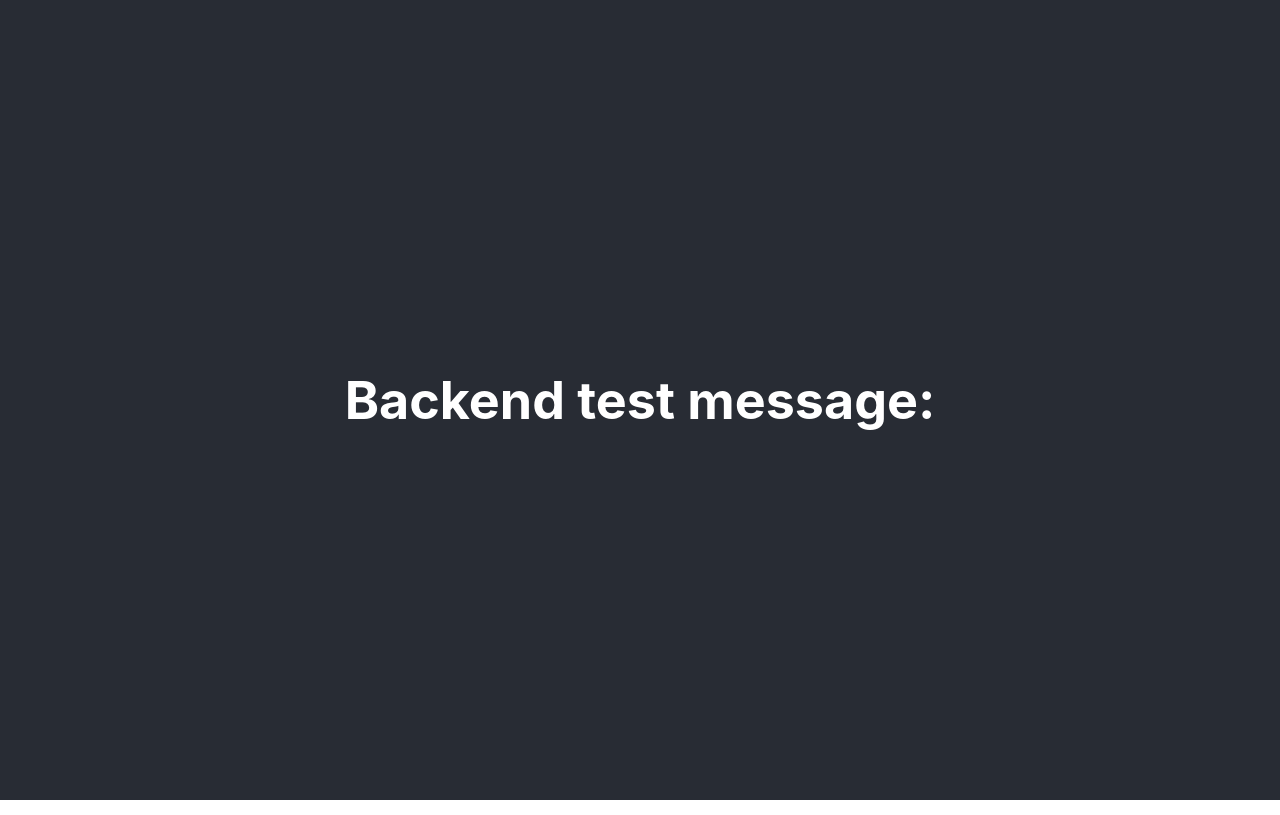
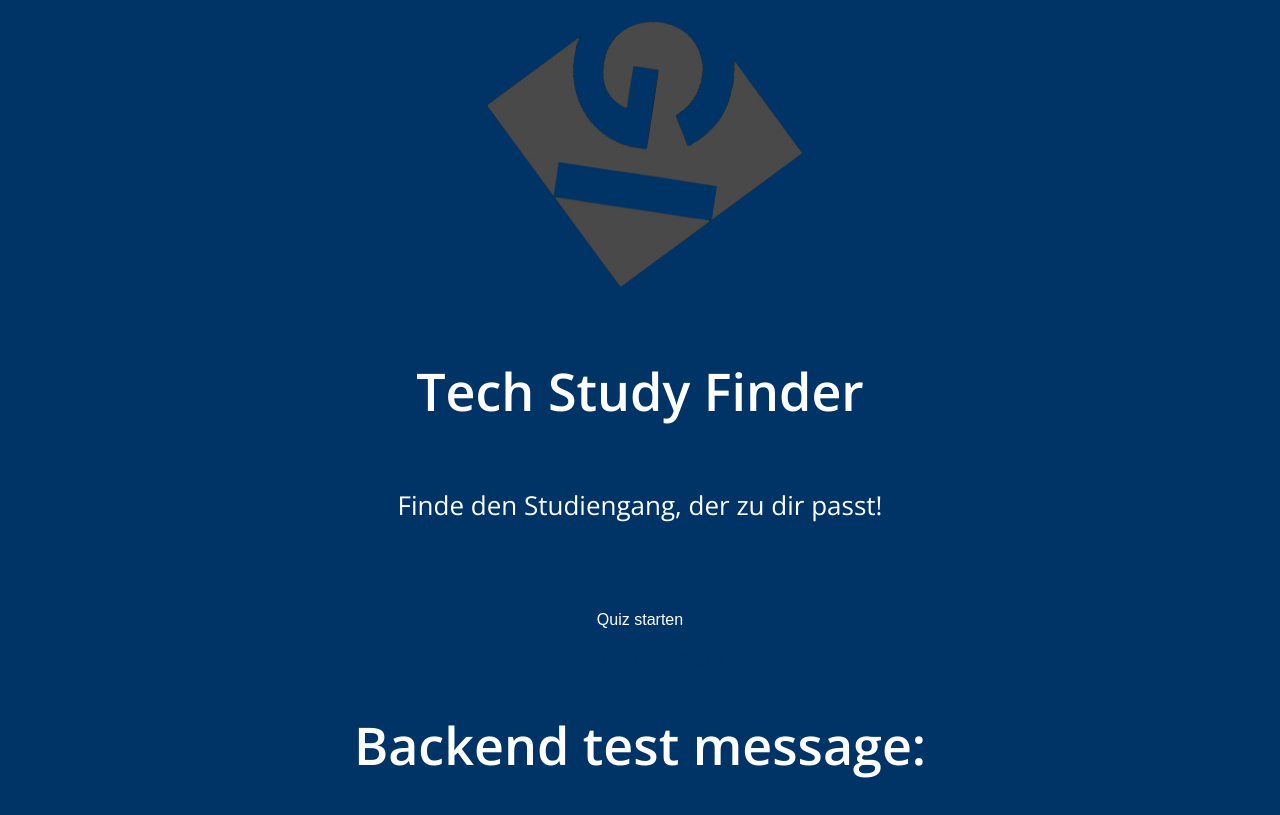
Before and after one commit to noadjamila/TechStudyFinder, a React (Create React App) app in the folder client/: page / in a window 1280 px wide. Built offline with nearby package versions, Linux system fonts and the light colour scheme; no server answers.

Commit message:
Implement design concept for GI-119

```diff
--- a/client/public/index.html
+++ b/client/public/index.html
@@ -40,4 +40,8 @@
       To create a production bundle, use `npm run build` or `yarn build`.
     -->
   </body>
+
+  <!-- Google Fonts: Open Sans und Roboto -->
+  <link href="https://fonts.googleapis.com/css2?family=Open+Sans:wght@400;600&family=Roboto:wght@400;500&display=swap" rel="stylesheet">
+
 </html>
--- a/client/src/App.css
+++ b/client/src/App.css
@@ -1,4 +1,32 @@
-.App {
+/* Colors definitions */
+:root {
+  --gi-blau: #003366; /* Primary color */
+  --hellblau: #0076B6; /* Akcent color */
+  --dunkelgrau: #333333; /* Text color */
+  --mittelgrau: #666666; /* Secondry text color */
+  --hellgrau: #F5F5F5; /* Background color */
+  --weiß: #FFFFFF; /* White */
+  --akzentgelb: #F7B500; /* Accent color for Highlits */
+}
+
+/* background color */
+body {
+  background-color: var(--hellgrau);
+  font-family: 'Open Sans', sans-serif;
+  color: var(--dunkelgrau);
+  margin: 0;
+  padding: 0;
+}
+
+.App-header {
+  background-color: var(--gi-blau);
+  min-height: 100vh;
+  display: flex;
+  flex-direction: column;
+  align-items: center;
+  justify-content: center;
+  font-size: calc(10px + 2vmin);
+  color: var(--weiß);
   text-align: center;
 }
 
@@ -13,26 +41,63 @@
   }
 }
 
-.App-header {
-  background-color: #282c34;
-  min-height: 100vh;
-  display: flex;
-  flex-direction: column;
-  align-items: center;
-  justify-content: center;
-  font-size: calc(10px + 2vmin);
-  color: white;
+.App-link {
+  color: var(--hellblau);
+  font-size: 1.2rem;
+  text-decoration: none;
 }
-
-.App-link {
-  color: #61dafb;
+.App-link:hover {
+  text-decoration: underline;
 }
 
 @keyframes App-logo-spin {
   from {
     transform: rotate(0deg);
   }
-  to {
+  to{
     transform: rotate(360deg);
   }
 }
+
+.btn-primary {
+  background-color: var(--gi-blau);
+  color: var(--weiß);
+  border-radius: 4px;
+  padding: 10px 20px;
+  font-size: 16px;
+  cursor: pointer;
+  border: none;
+}
+.btn-primary:hover {
+  background-color: var(--hellblau);
+}
+
+.btn-secondary {
+  background-color: var(--weiß);
+  color: var(--gi-blau);
+  border: 1px solid var(--gi-blau);
+  border-radius: 4px;
+  padding: 10px 20px;
+  font-size: 16px;
+  cursor: pointer;
+}
+.btn-secondary:hover {
+  background-color: var(--gi-blau);
+  color: var(--weiß);
+}
+
+.btn-link{
+  color: var(--gi-blau);
+  text-decoration: none;
+}
+.btn-link:hover{
+  color: var(--hellgrau);
+  text-decoration: underline;
+}
+
+@media (min-width: 769px) {
+  .container {
+    display: grid;
+    grid-template-columns: repeat(12, 1fr);
+  }
+}
--- a/client/src/App.js
+++ b/client/src/App.js
@@ -1,5 +1,6 @@
 import "./App.css";
 import { useState, useEffect } from "react";
+import './App.css';
 
 function App() {
   const [msg, setMsg] = useState("");
@@ -17,6 +18,12 @@ function App() {
   return (
     <div className="App">
       <header className="App-header">
+          <img src="/logo.png" className="App-logo" alt="logo" />
+          <h1>Tech Study Finder</h1>
+          <p>Finde den Studiengang, der zu dir passt!</p>
+          <p>{msg}</p>
+          <button className="btn-primary">Quiz starten</button>
+          <a href="https://reactjs.org/" className="btn-link" target="_blank" rel="noopener noreferrer">Erkunde React</a>
         <div>
           <h1>Backend test message:</h1>
           <p>{msg}</p>
```
Also changed, not shown: client/public/logo.png (added).
